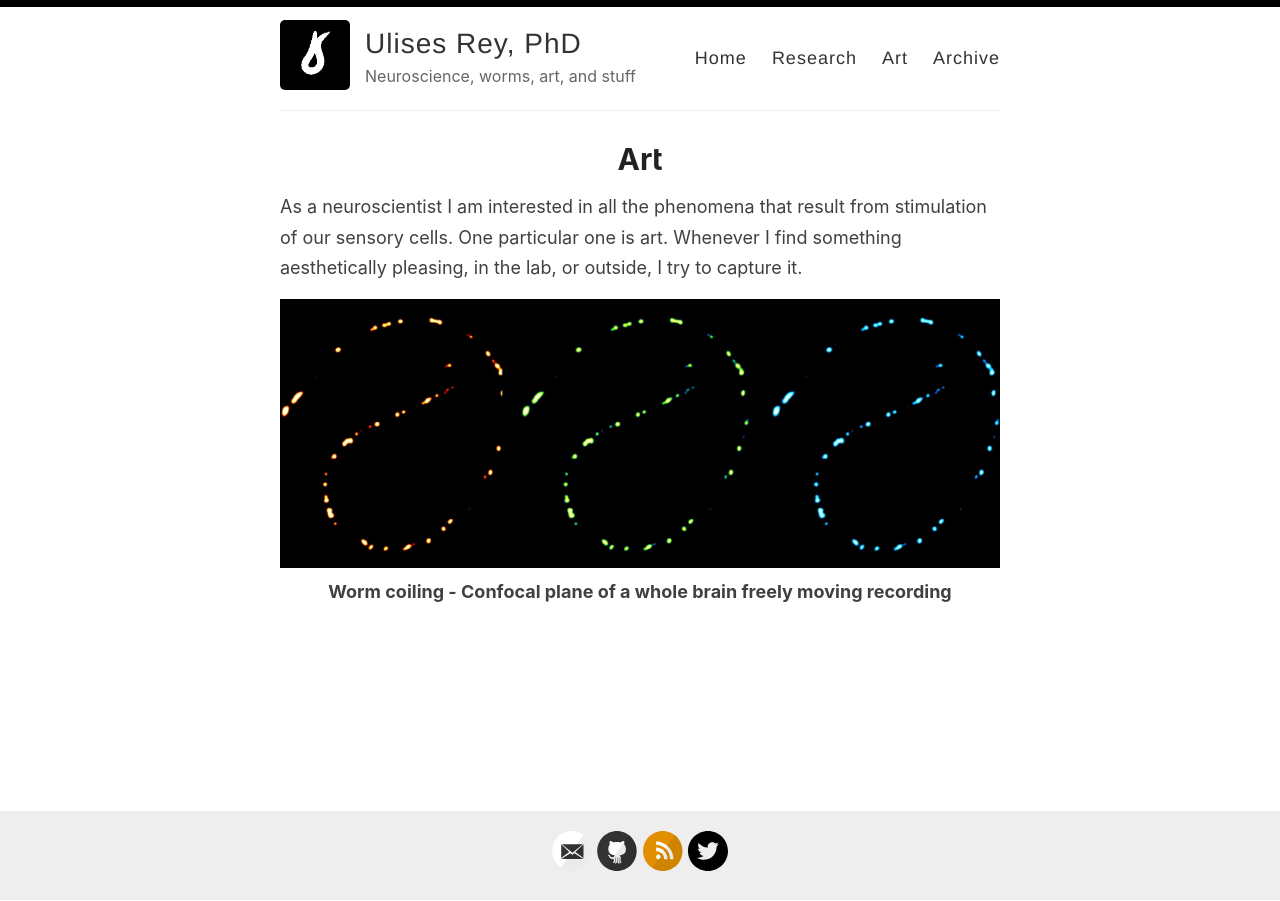
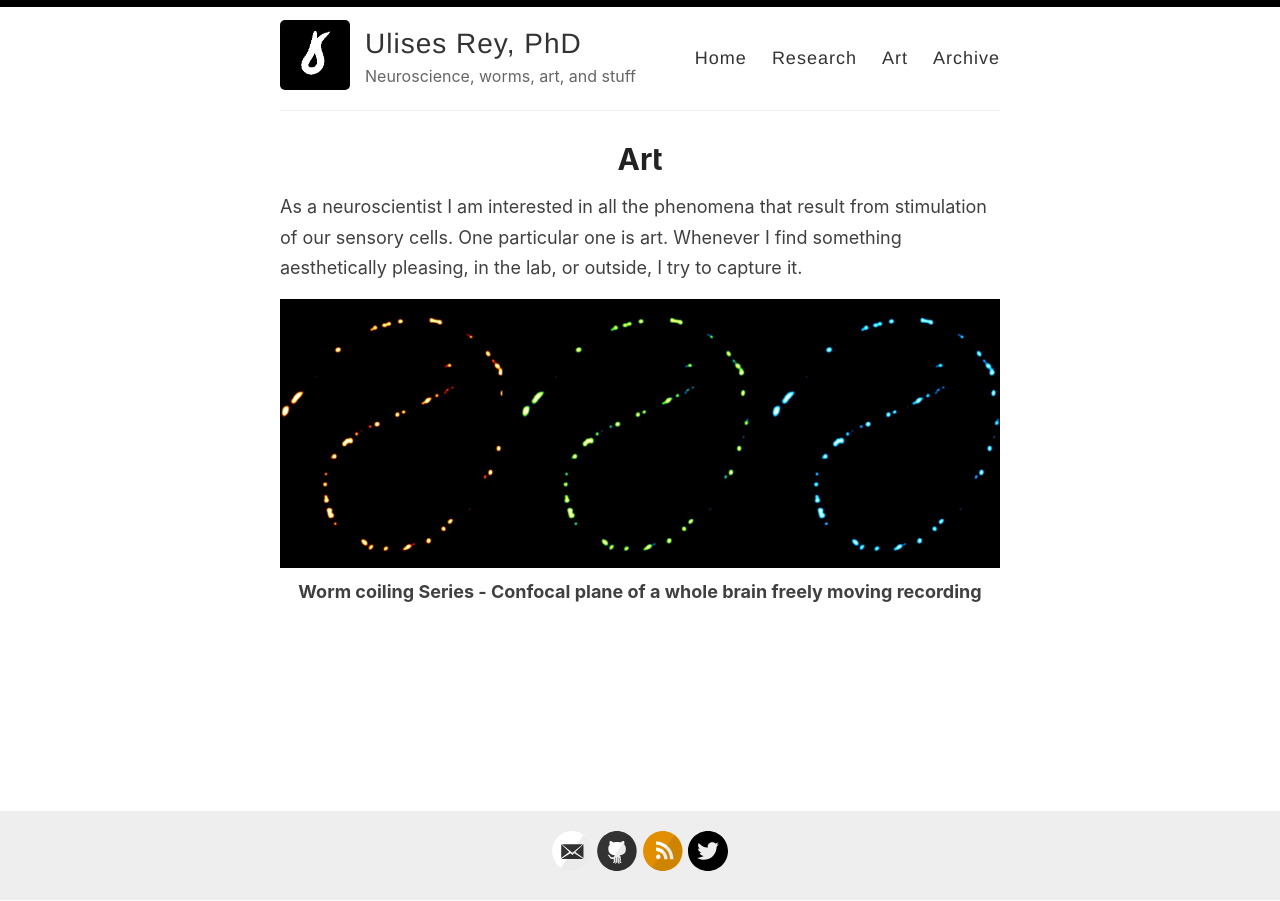
Before and after one commit to ulisesrey/ulisesrey.github.io, a Jekyll site: the page built from _pages/art.md, in a window 1280 px wide. Built offline with Jekyll 4.4.1, drawn with Linux system fonts in a browser that asks for light colours.

Commit message:
Update art.md

```diff
--- a/_pages/art.md
+++ b/_pages/art.md
@@ -7,4 +7,4 @@ permalink: /art/
 As a neuroscientist I am interested in  all the phenomena that result from stimulation of our sensory cells.
 One particular one is art. Whenever I find something aesthetically pleasing, in the lab, or outside, I try to capture it.
 <figure><img src="https://ulisesrey.github.io/assets/art-images/Worms_screen_bg.jpg" style="width:100%"><figcaption align = "center">
-<b>Worm coiling - Confocal plane of a whole brain freely moving recording</b></figcaption></figure>
+<b>Worm coiling Series - Confocal plane of a whole brain freely moving recording</b></figcaption></figure>
```
